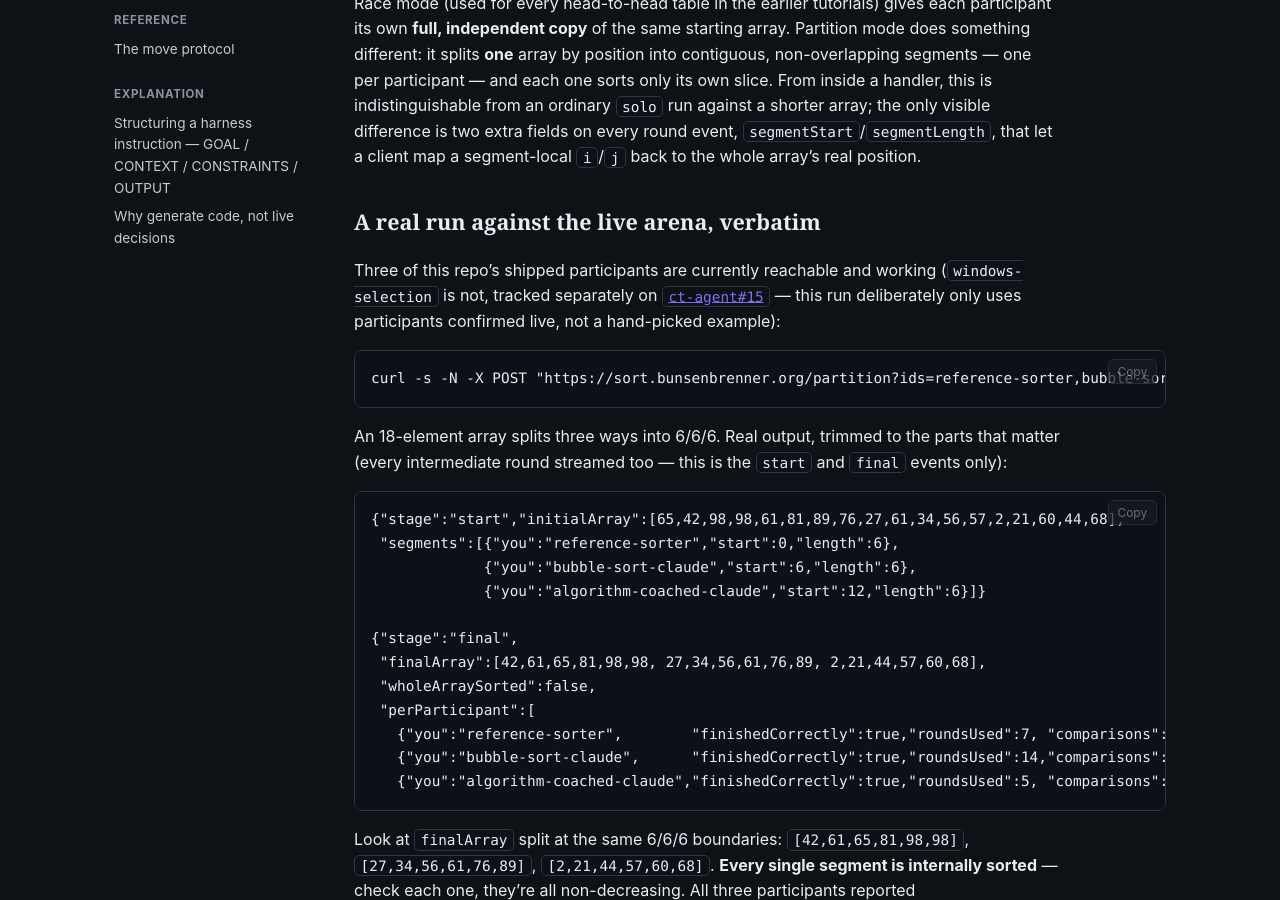
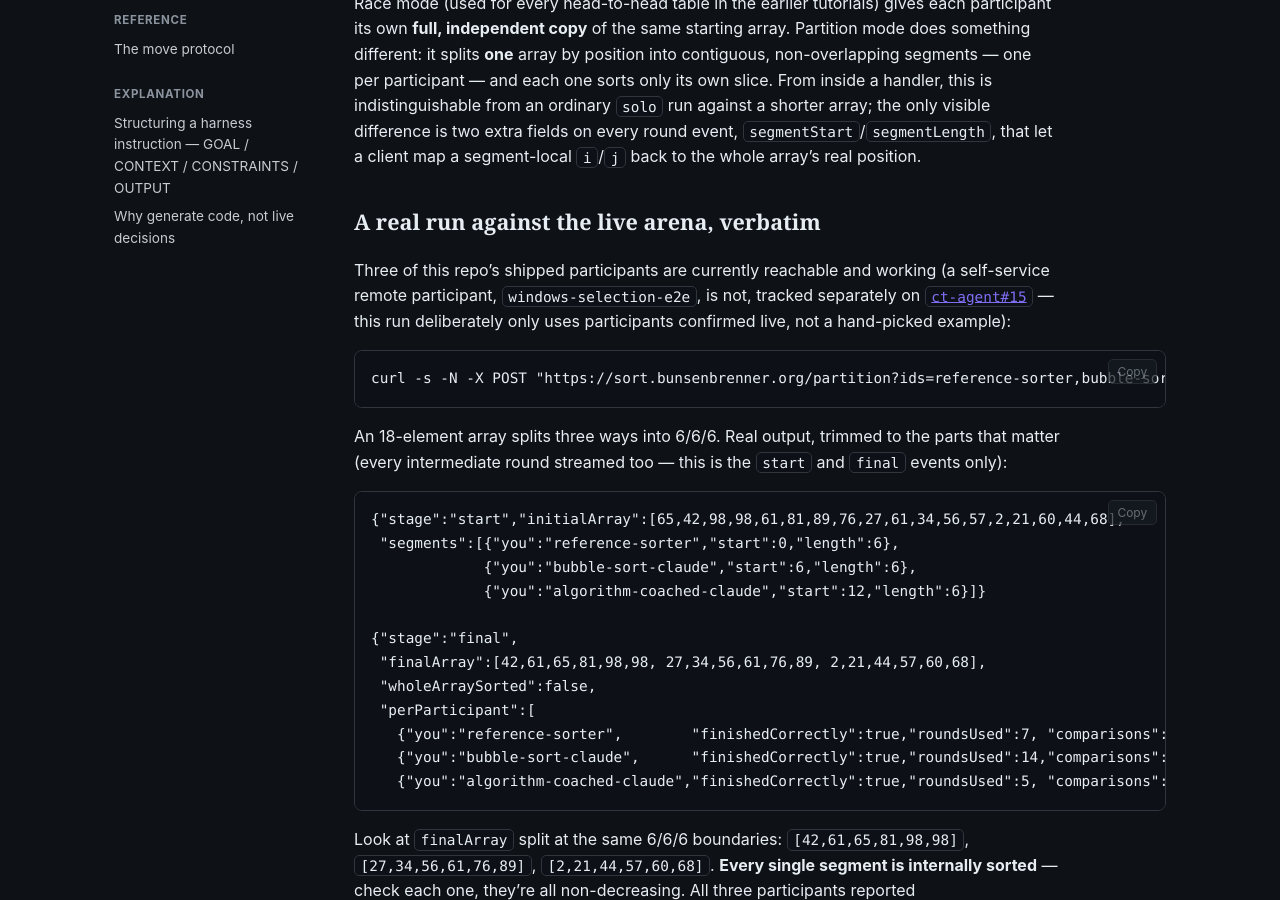
Before and after one commit to scimbe/CADS-DEMO-sort-docs, a Jekyll site: the page built from _tutorials/partition-mode.md, in a window 1280 px wide and 900 px high, scrolled down 495 px. Built offline with Jekyll 4.4.1, drawn with Linux system fonts in a browser that asks for light colours.

Commit message:
Fix stale participant id in partition-mode.md (CADS-DEMO-sort#22 nit)
windows-selection was never the real id -- the actual self-service
participant this line refers to is windows-selection-e2e.

````diff
--- a/_tutorials/partition-mode.md
+++ b/_tutorials/partition-mode.md
@@ -25,9 +25,10 @@ segment-local `i`/`j` back to the whole array's real position.
 
 ## A real run against the live arena, verbatim
 
-Three of this repo's shipped participants are currently reachable and working (`windows-selection`
-is not, tracked separately on [`ct-agent#15`](https://github.com/scimbe/ct-agent/issues/15) — this
-run deliberately only uses participants confirmed live, not a hand-picked example):
+Three of this repo's shipped participants are currently reachable and working (a self-service
+remote participant, `windows-selection-e2e`, is not, tracked separately on
+[`ct-agent#15`](https://github.com/scimbe/ct-agent/issues/15) — this run deliberately only uses
+participants confirmed live, not a hand-picked example):
 
 ```bash
 curl -s -N -X POST "https://sort.bunsenbrenner.org/partition?ids=reference-sorter,bubble-sort-claude,algorithm-coached-claude&len=18"
````
